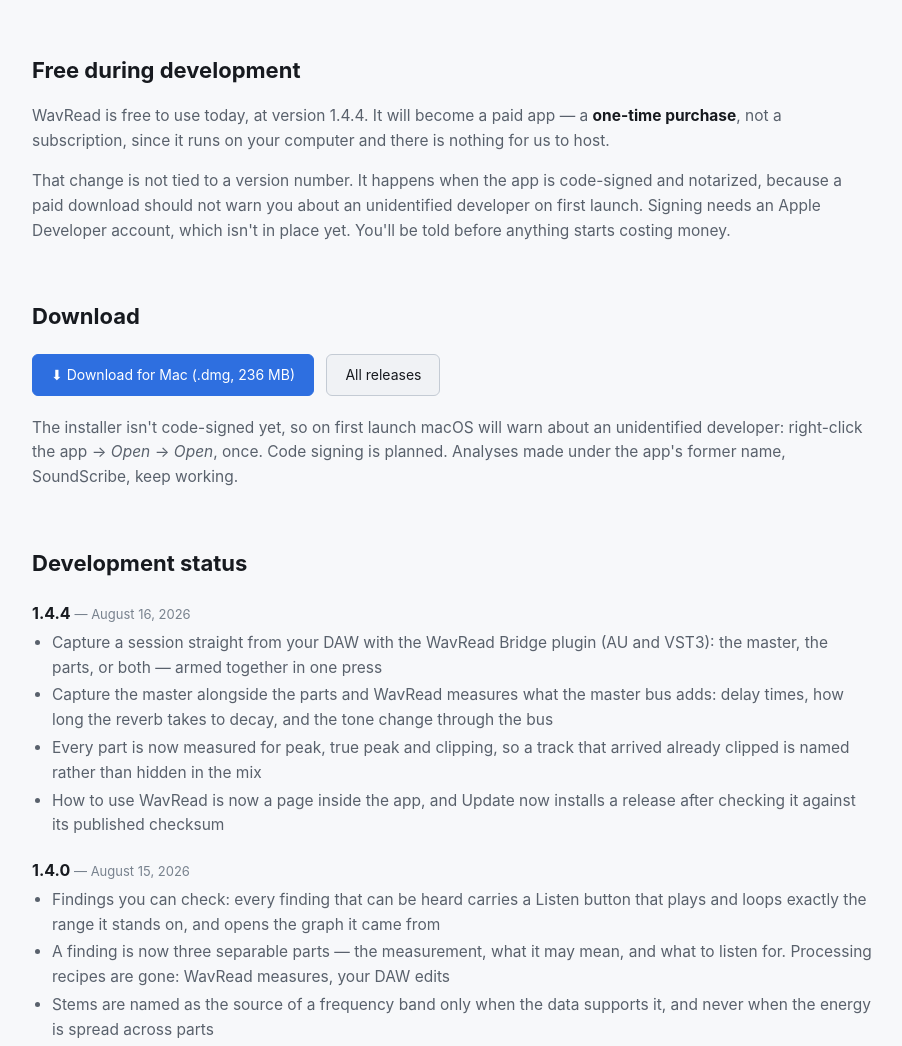
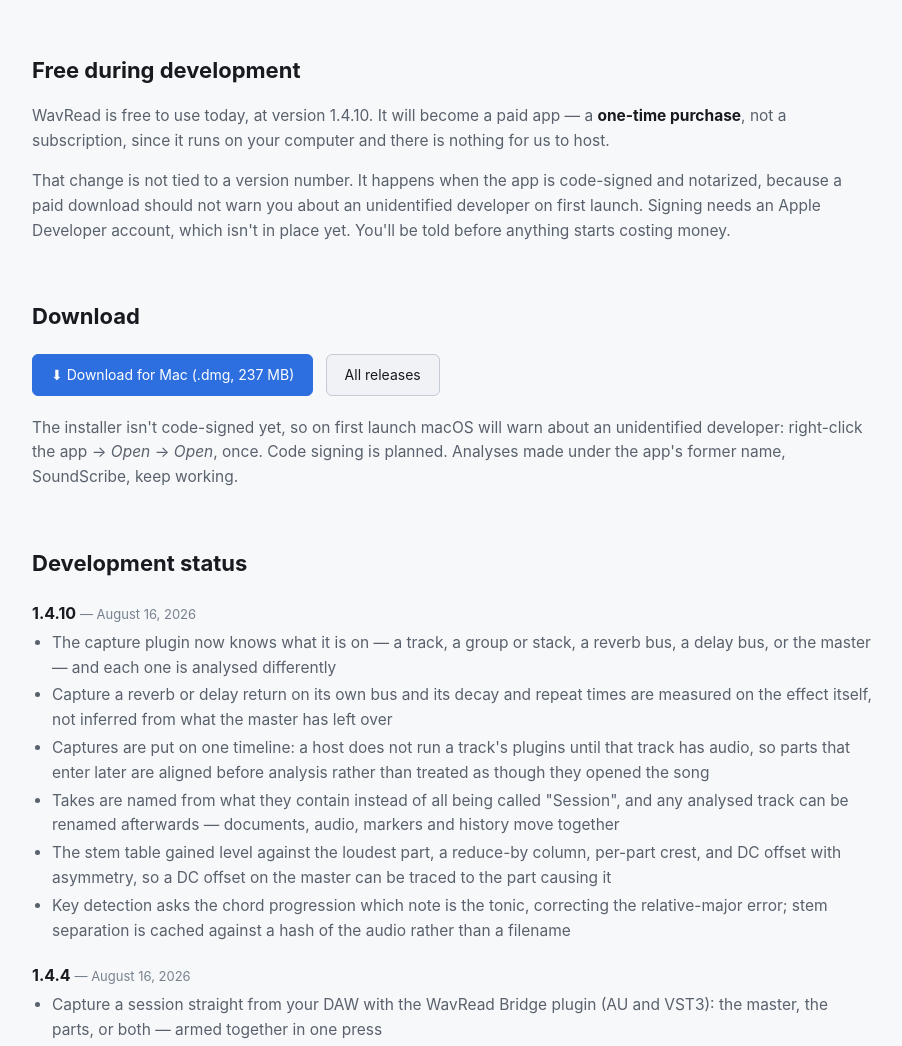
Before and after one commit to EZmannBuilds/wavread, a plain HTML site: page docs/index.html in a window 1280 px wide. Shown: the part 3149-4195 px from the top of the page, without its empty margins (188-1090 px from the left). Drawn offline with Linux system fonts and the light colour scheme.

Commit message:
Site: WavRead 1.4.10
Download link, version line, and release notes. Kept minimal on purpose —
the redesign is in flight on another branch and this should rebase onto it
without argument.

```diff
--- a/docs/index.html
+++ b/docs/index.html
@@ -100,7 +100,7 @@
 </table>
 
 <h2 id="pricing">Free during development</h2>
-<p>WavRead is free to use today, at version 1.4.4. It will become a paid app — a
+<p>WavRead is free to use today, at version 1.4.10. It will become a paid app — a
 <strong>one-time purchase</strong>, not a subscription, since it runs on your computer and
 there is nothing for us to host.</p>
 <p>That change is not tied to a version number. It happens when the app is code-signed and
@@ -110,7 +110,7 @@
 
 <h2 id="download">Download</h2>
 <p>
-  <a class="btn primary" href="https://github.com/EZmannBuilds/wavread/releases/download/v1.4.4/WavRead-1.4.4.dmg">⬇ Download for Mac (.dmg, 236 MB)</a>
+  <a class="btn primary" href="https://github.com/EZmannBuilds/wavread/releases/download/v1.4.10/WavRead-1.4.10.dmg">⬇ Download for Mac (.dmg, 237 MB)</a>
   <a class="btn" href="https://github.com/EZmannBuilds/wavread/releases">All releases</a>
 </p>
 <p>The installer isn't code-signed yet, so on first launch macOS will warn about an
@@ -118,6 +118,7 @@
 signing is planned. Analyses made under the app's former name, SoundScribe, keep working.</p>
 
 <h2>Development status</h2>
+<div class="release"><h3>1.4.10 <span class="date">— August 16, 2026</span></h3><ul><li>The capture plugin now knows what it is on — a track, a group or stack, a reverb bus, a delay bus, or the master — and each one is analysed differently</li><li>Capture a reverb or delay return on its own bus and its decay and repeat times are measured on the effect itself, not inferred from what the master has left over</li><li>Captures are put on one timeline: a host does not run a track's plugins until that track has audio, so parts that enter later are aligned before analysis rather than treated as though they opened the song</li><li>Takes are named from what they contain instead of all being called "Session", and any analysed track can be renamed afterwards — documents, audio, markers and history move together</li><li>The stem table gained level against the loudest part, a reduce-by column, per-part crest, and DC offset with asymmetry, so a DC offset on the master can be traced to the part causing it</li><li>Key detection asks the chord progression which note is the tonic, correcting the relative-major error; stem separation is cached against a hash of the audio rather than a filename</li></ul></div>
 <div class="release"><h3>1.4.4 <span class="date">— August 16, 2026</span></h3><ul><li>Capture a session straight from your DAW with the WavRead Bridge plugin (AU and VST3): the master, the parts, or both — armed together in one press</li><li>Capture the master alongside the parts and WavRead measures what the master bus adds: delay times, how long the reverb takes to decay, and the tone change through the bus</li><li>Every part is now measured for peak, true peak and clipping, so a track that arrived already clipped is named rather than hidden in the mix</li><li>How to use WavRead is now a page inside the app, and Update now installs a release after checking it against its published checksum</li></ul></div>
 <div class="release"><h3>1.4.0 <span class="date">— August 15, 2026</span></h3><ul><li>Findings you can check: every finding that can be heard carries a Listen button that plays and loops exactly the range it stands on, and opens the graph it came from</li><li>A finding is now three separable parts — the measurement, what it may mean, and what to listen for. Processing recipes are gone: WavRead measures, your DAW edits</li><li>Stems are named as the source of a frequency band only when the data supports it, and never when the energy is spread across parts</li></ul></div>
 <div class="release"><h3>1.3.0 <span class="date">— August 15, 2026</span></h3><ul><li>Measurement trust: peak was being measured on the mono fold-down, which hides a peak living in one channel by up to 6&nbsp;dB &mdash; now measured on the real channels. Reanalyze in Settings to correct existing tracks</li><li>True peak (dBTP) by oversampling per ITU-R BS.1770, plus loudness range (LRA), peak-to-loudness, per-channel peaks, clipping count and DC offset</li><li>A delivery contract in every document, each value naming the standard it was measured to and the versions that produced it</li><li>Loudness points now sit at their real measurement positions rather than spread across the track</li><li>Values that could not be measured say so instead of showing a dash</li></ul></div>
```
